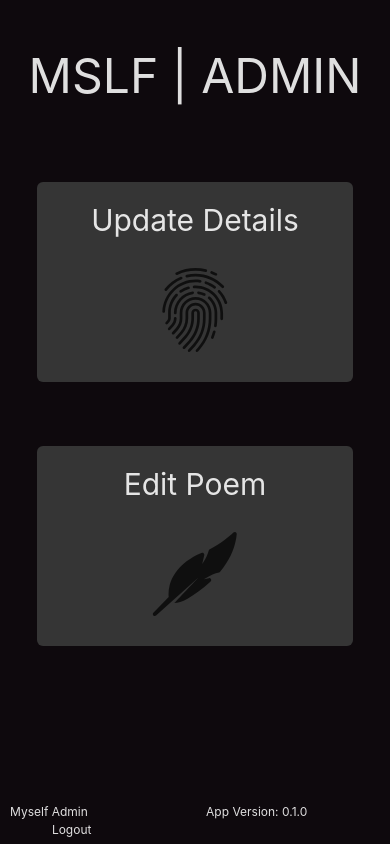
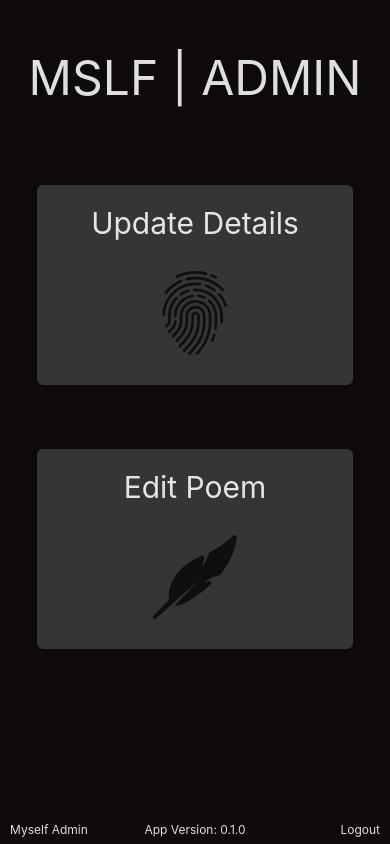
Before and after one commit to RDoneux/mslf-web-admin, a React (Vite) app: page / in a window 390 px wide. Built offline with nearby package versions, Linux system fonts and the light colour scheme; no server answers; sample sign-in values are in the browser's storage.

Commit message:
fix: adds mobile styles for footer component - removes logout button when the user is logged out

```diff
--- a/src/authentication/Logout.tsx
+++ b/src/authentication/Logout.tsx
@@ -1,9 +1,18 @@
-import { signOut } from 'firebase/auth';
+import { onAuthStateChanged, signOut, User } from 'firebase/auth';
 import { auth } from '../firebase';
 import { useNavigate } from 'react-router-dom';
+import { useEffect, useState } from 'react';
 
 export default function Logout() {
   const navigate = useNavigate();
+  const [isAuthenticated, setIsAuthenticated] = useState<boolean>(false);
+
+  useEffect(() => {
+    const unsubscribe = onAuthStateChanged(auth, (user: User | null) => {
+      setIsAuthenticated(user != null);
+    });
+    return () => unsubscribe();
+  }, []);
 
   // prettier-ignore
   async function onLogout() {
@@ -15,9 +24,9 @@ export default function Logout() {
     }
   }
 
-  return (
+  return isAuthenticated ? (
     <p className="cursor-pointer" onClick={onLogout}>
       Logout
     </p>
-  );
+  ) : null;
 }
--- a/src/components/footer/Footer.module.css
+++ b/src/components/footer/Footer.module.css
@@ -5,6 +5,7 @@
   padding: 5px 30px;
   font-size: 12px;
   width: 100%;
+  z-index: 1;
 
   @media (max-width: 475px) {
     padding: 5px 10px;
@@ -14,19 +15,16 @@
     align-items: center;
     grid-column: 1;
     gap: 5px;
-
-    @media (max-width: 475px) {
-      grid-column: 1;
-      justify-self: flex-start;
-    }
+    justify-self: flex-start;
   }
 
   .app-version {
     justify-self: center;
     grid-column: 2;
+  }
 
-    @media (max-width: 475px) {
-      grid-column: 2 / span 2;
-    }
+  p { /*Logout button*/
+    grid-column: 3;
+    justify-self: flex-end;
   }
 }
```
